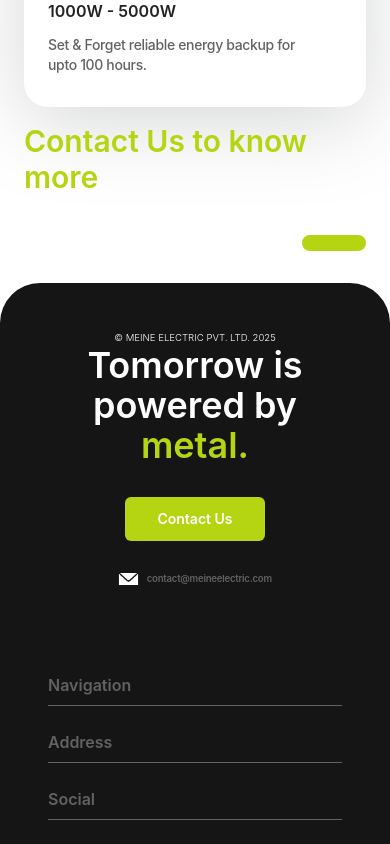
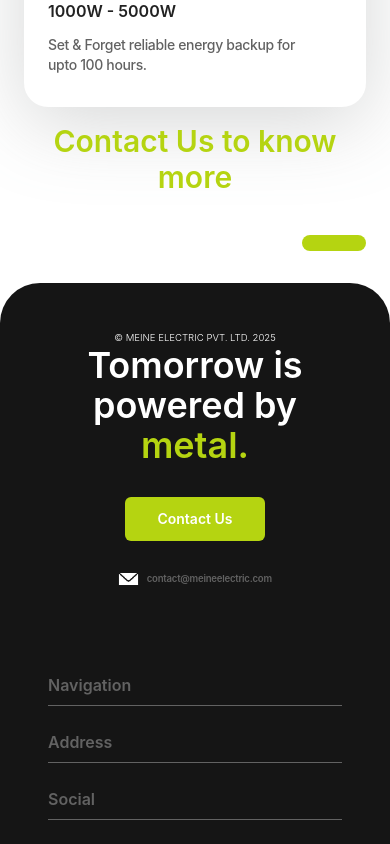
Before and after one commit to NakshatraAich/meine__, a React (Vite) app: page /Solutions in a window 390 px wide. Shown: the part 1917-2761 px from the top of the page. Built offline with nearby package versions, Linux system fonts and the light colour scheme.

Commit message:
Modifications

```diff
--- a/src/components/Footer.jsx
+++ b/src/components/Footer.jsx
@@ -71,7 +71,7 @@ const Footer = () => {
                 <div>
                     <div className='text-sm text-white'>SOCIAL</div>
                     <div className='text-sm text-text tracking-tight flex flex-row gap-4'>
-                        <div className='hover:underline cursor-pointer'><a target="_blank" href='https://www.linkedin.com/company/meineelectric/posts/?feedView=all'>Linkedin</a></div>
+                        <div className='hover:underline cursor-pointer'><a target="_blank" href='https://www.linkedin.com/company/meineelectric/posts/?feedView=all'>LinkedIn</a></div>
                         <div className='hover:underline cursor-pointer'><a target="_blank" href='https://www.instagram.com/meineelectric/'>Instagram</a></div>
                     </div>
                 </div>
--- a/src/components/Navbar.jsx
+++ b/src/components/Navbar.jsx
@@ -73,7 +73,7 @@ const Navbar = () => {
                   visible: { transition: { staggerChildren: 0.2 } },
                 }}
               >
-                {["Homepage","Technology", "Solutions", "Company", "Contact"].map((item, index) => (
+                {["Home","Technology", "Solutions", "Company", "Contact"].map((item, index) => (
                   <motion.div
                     key={index}
                     variants={{
--- a/src/components/pages/Solutions.jsx
+++ b/src/components/pages/Solutions.jsx
@@ -70,7 +70,7 @@ const Solutions = () => {
         </div>
         <NavLink
           to="/Contact"
-          className='sm:mt-4 mt-1 text-brand text-3xl text-left self-center font-semibold
+          className='sm:mt-4 mt-1 text-brand text-3xl self-center text-center font-semibold
                       hover:underline'>
           Contact Us to know more
         </NavLink>
```
